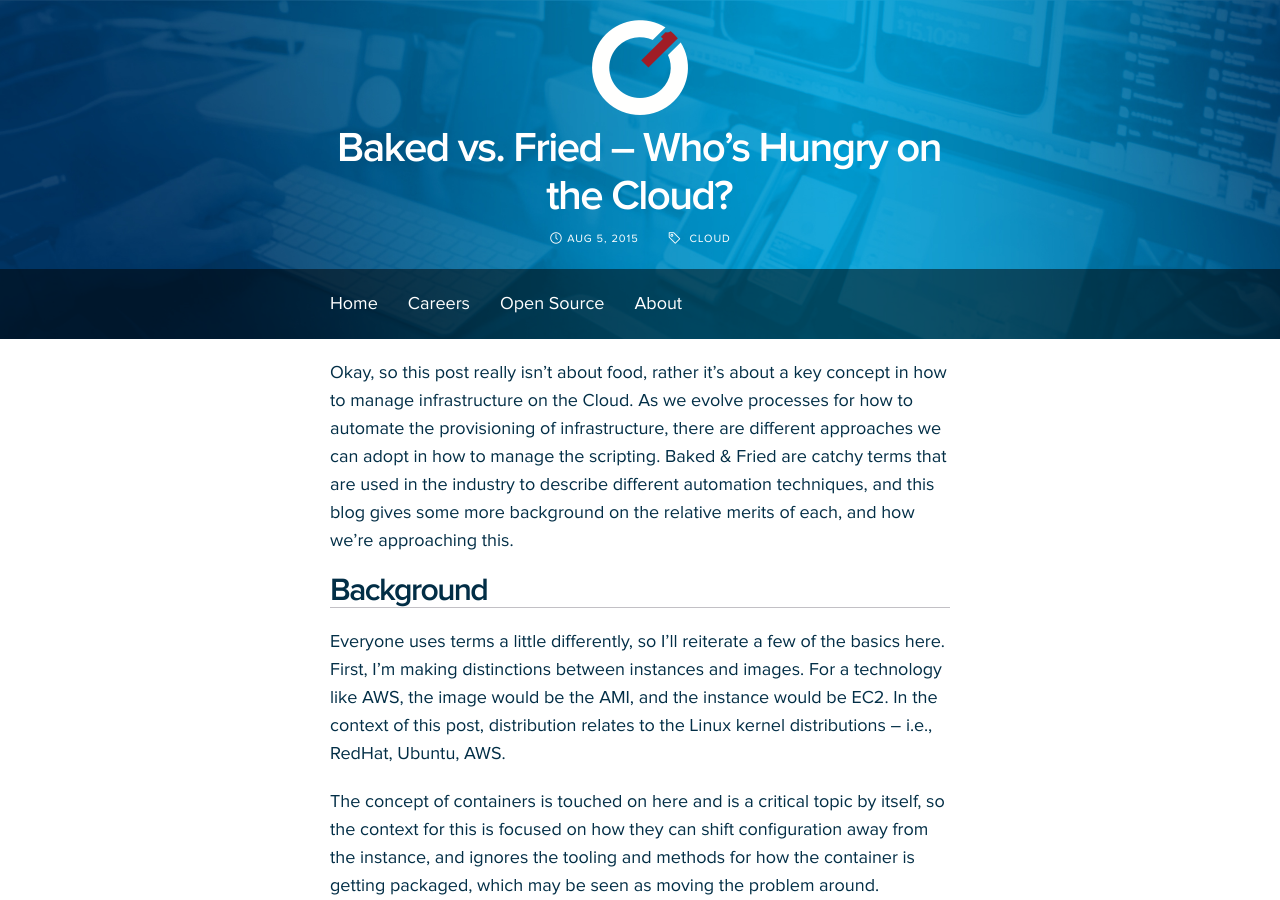
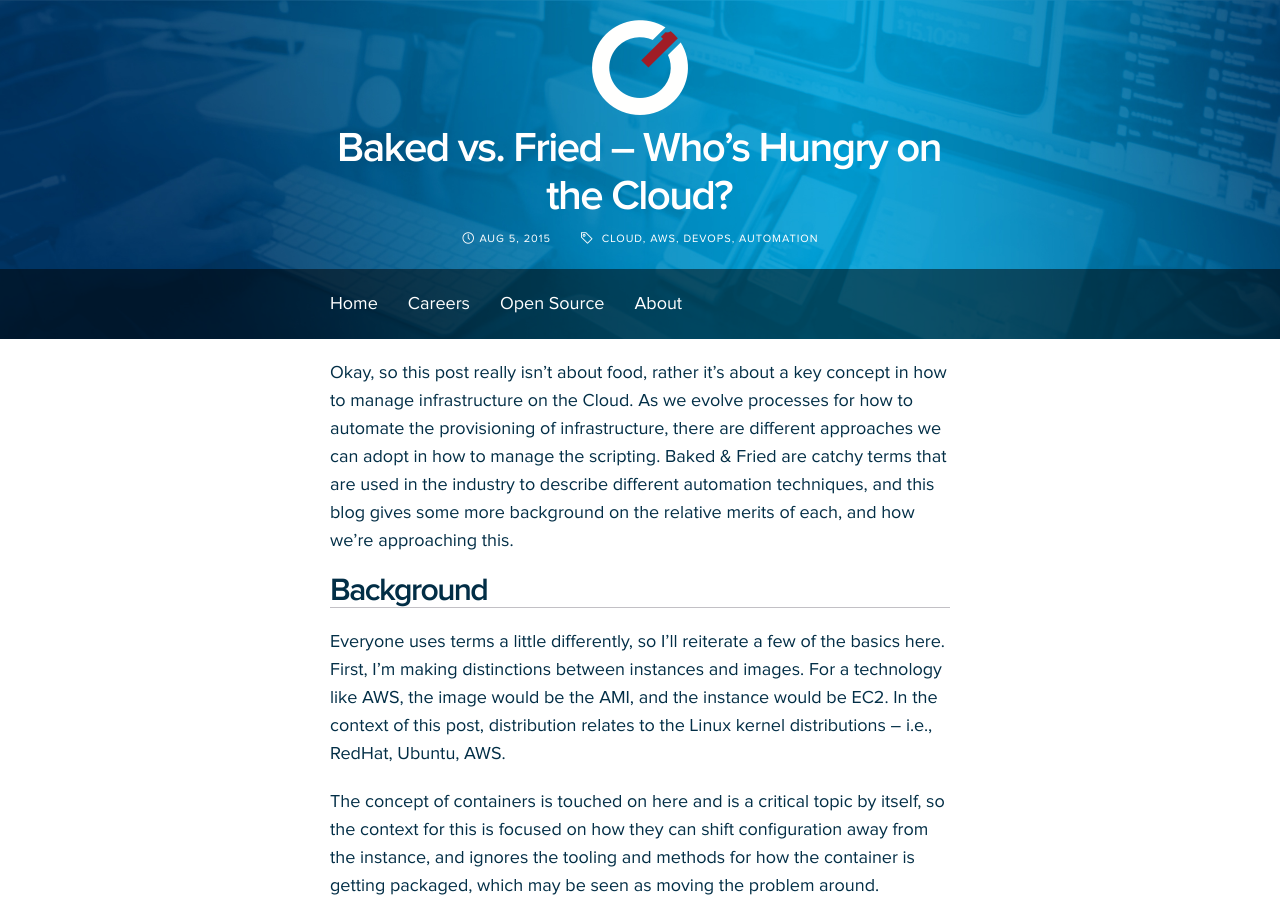
Before and after one commit to CapitalOneCanada/capitalonecanada.github.io, a Jekyll site: the page built from _posts/2015-08-05-baked-vs-fried-whos-hungry-on-the-cloud.md, in a window 1280 px wide and 900 px high. Built offline with Jekyll 4.4.1, drawn with Linux system fonts in a browser that asks for light colours.

Commit message:
updated tags

```diff
--- a/_posts/2015-08-05-baked-vs-fried-whos-hungry-on-the-cloud.md
+++ b/_posts/2015-08-05-baked-vs-fried-whos-hungry-on-the-cloud.md
@@ -3,7 +3,7 @@ layout: post
 title: "Baked vs. Fried – Who’s Hungry on the Cloud?"
 date: 2015-08-05 10:00:00
 author: Terren Peterson
-tags: [cloud]
+tags: [cloud, AWS, devops, automation]
 category: blog
 ---
 
```
